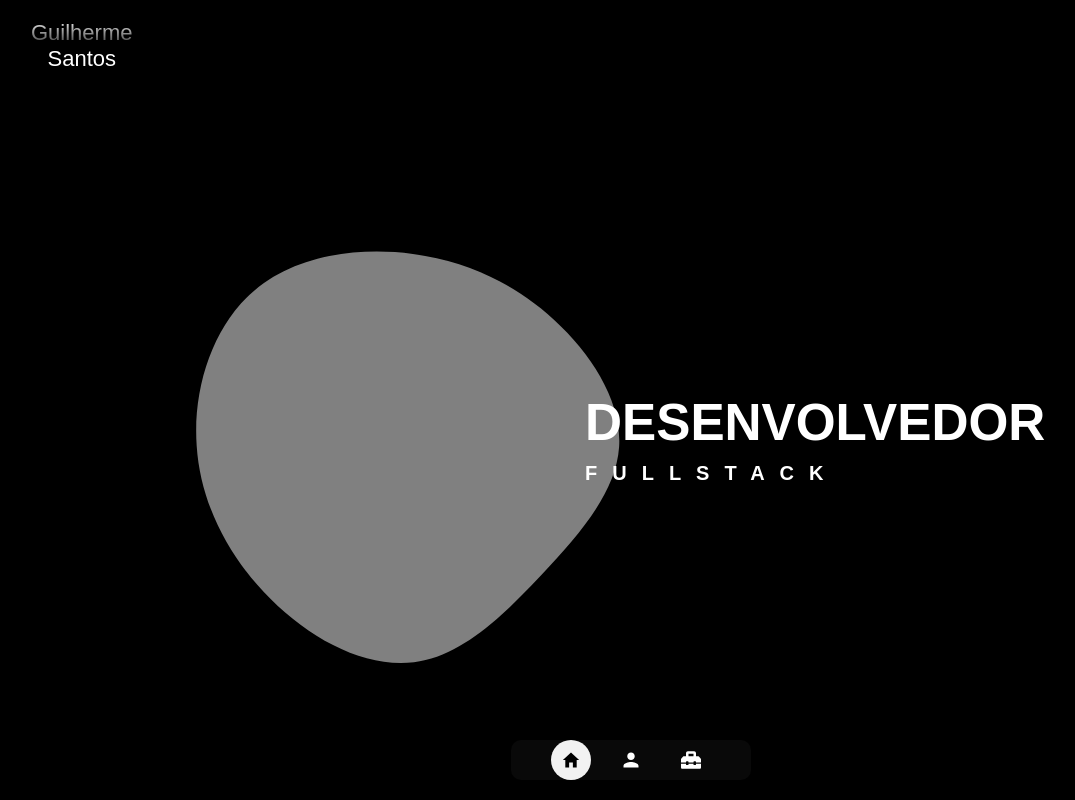
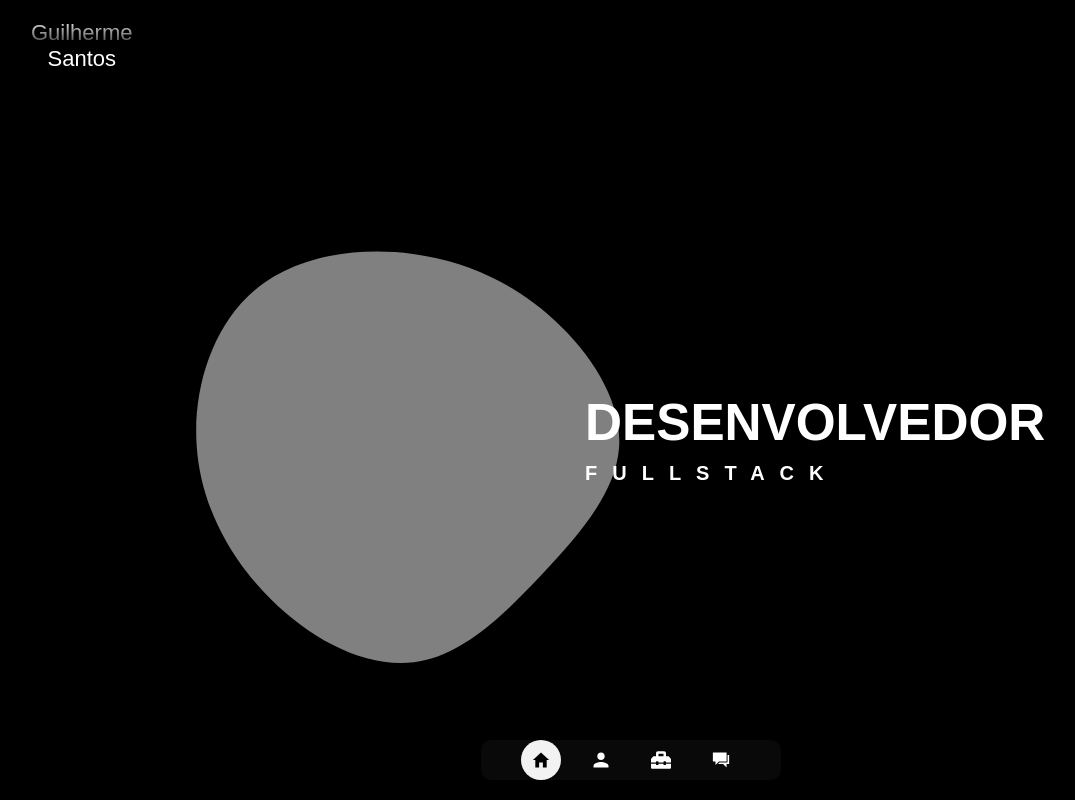
Before and after one commit to GuilhermeDevv/portfolio2.0, a React (Vite) app: page / in a window 1280 px wide. Shown: the whole page, without its empty margins (9-1084 px from the left). Built offline with nearby package versions, Linux system fonts and the light colour scheme.

Commit message:
colocando a pagina de chat

```diff
--- a/src/components/Menu/Menu.tsx
+++ b/src/components/Menu/Menu.tsx
@@ -1,6 +1,6 @@
 import React from 'react';
 import { Container, Content, Options } from './styled';
-import { IoMdHome, IoMdPerson } from 'react-icons/io';
+import { IoMdHome, IoMdPerson, IoMdChatboxes } from 'react-icons/io';
 import { FaToolbox } from 'react-icons/fa';
 import { NavLink } from 'react-router-dom';
 export function Menu() {
@@ -22,6 +22,11 @@ export function Menu() {
             <FaToolbox size="20" />
           </Options>
         </NavLink>
+        <NavLink to="/contact">
+          <Options title="Contact">
+            <IoMdChatboxes size="20" />
+          </Options>
+        </NavLink>
       </Content>
     </Container>
   );
```
